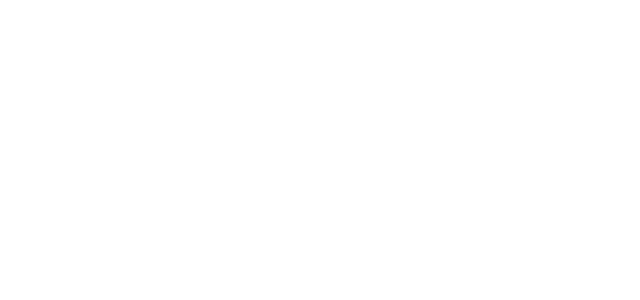
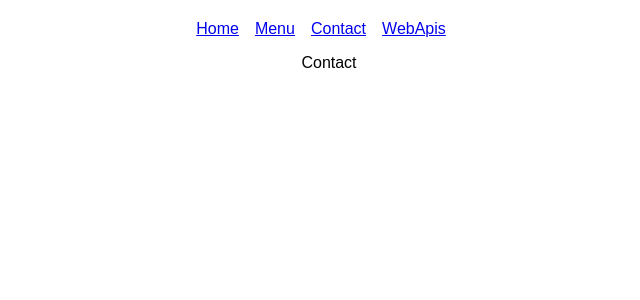
Before and after one commit to liidiailves/learnreact, a React (Vite) app: page /learnreact/contact in a window 1280 px wide. Before the commit this address had no page. Shown: the top 300 px of the page, without its empty margins (315-955 px from the left). Built offline with nearby package versions, Linux system fonts and the light colour scheme.

Commit message:
Add navbar and pages menu + contact

```diff
--- a/src/App.css
+++ b/src/App.css
@@ -27,3 +27,11 @@
 button {
   margin: 2px;
 }
+
+.nav {
+  margin: 16px;
+}
+
+.link {
+  margin-right: 16px;
+}
--- a/src/App.jsx
+++ b/src/App.jsx
@@ -2,14 +2,21 @@
 import { BrowserRouter as Router, Routes, Route } from "react-router-dom";
 import Home from "./pages/Home";
 import WebApis from "./pages/WebApis";
+import Menu from "./pages/Menu";
+import Contact from "./pages/Contact";
+import Navbar from "./components/Navbar";
 
 function App() {
   return (
     <div className="App">
       <Router>
+        <Navbar />
         <Routes>
           <Route path="/learnreact" element={<Home />} />
           <Route path="/learnreact/webapis" element={<WebApis />} />
+          <Route path="/learnreact/menu" element={<Menu />} />
+          <Route path="/learnreact/contact" element={<Contact />} />
+          <Route path="/learnreact/*" element={<h1>Page not found!</h1>} />
         </Routes>
       </Router>
     </div>
--- /dev/null
+++ b/src/components/Navbar.jsx
@@ -0,0 +1,20 @@
+import { Link } from "react-router-dom";
+
+export default function Navbar() {
+  return (
+    <div className="nav">
+      <Link to="/learnreact" className="link">
+        Home
+      </Link>
+      <Link to="/learnreact/menu" className="link">
+        Menu
+      </Link>
+      <Link to="/learnreact/Contact" className="link">
+        Contact
+      </Link>
+      <Link to="/learnreact/webapis" className="link">
+        WebApis
+      </Link>
+    </div>
+  );
+}
--- /dev/null
+++ b/src/pages/Contact.jsx
@@ -0,0 +1,3 @@
+export default function Contact() {
+  return <div>Contact</div>;
+}
--- /dev/null
+++ b/src/pages/Menu.jsx
@@ -0,0 +1,3 @@
+export default function Menu() {
+  return <div>Menu</div>;
+}
--- a/src/pages/WebApis.jsx
+++ b/src/pages/WebApis.jsx
@@ -4,10 +4,10 @@
 
 export default function WebApis() {
   return (
-    <>
+    <div>
       <CatFact />
       <NameAge />
       <Excuse />
-    </>
+    </div>
   );
 }
```
